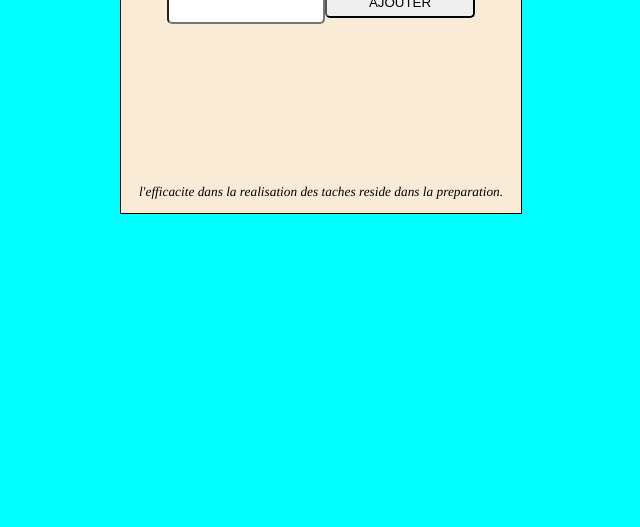
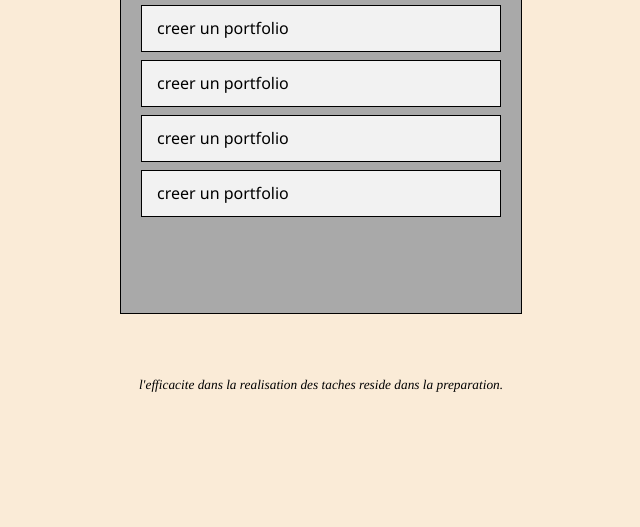
Before and after one commit to JDVes/challenge2-javascript, a plain HTML site: page index.html in a window 1280 px wide. Shown: the part 337-864 px from the top of the page, without its empty margins (319-959 px from the left). Before the commit the page ends 800 px from the top, so only its background shows below. Drawn offline with Linux system fonts and the light colour scheme.

Commit message:
champ d'affichage des taches

```diff
--- a/index.html
+++ b/index.html
@@ -35,13 +35,23 @@
                 </div>
 
                 <div>
-                    <input type="submit" onclick="ajout()" id="btn" name="AJOUTER" value="AJOUTER">
+                    <input type="submit" onclick="newElement()" id="btn" name="AJOUTER" value="AJOUTER">
 
                 </div>
+                <div id="tasks" > </div>
 
 
 
             </div>
+
+            <ul class="tasks" id="tasks"   >
+
+                <li  > creer un portfolio <span><i class="fa-solid fa-circle-xmark"></i></span> </li>
+                <li   >creer un portfolio<span><i class="fa-solid fa-circle-xmark"></i></span> </li>
+                <li   >creer un portfolio </li>
+                <li   >creer un portfolio </li>
+                <li   >creer un portfolio </li>
+            </ul>
 
 
 
--- a/javascript.js
+++ b/javascript.js
@@ -19,3 +19,19 @@ let eltDel = b.removeChild(p1);
 
 //Supprime p2 du DOM
 p2.remove()
+
+
+document.querySelector('#btn').onclick=
+   function() {
+    if(document.querySelector('#newtask01 input').value.length==0) {
+
+        alert('(Please Enter a task')
+       }
+
+       else{
+
+        document.querySelector('#btn').innerHTML+-
+       }
+
+
+   }
--- a/styles.css
+++ b/styles.css
@@ -3,7 +3,7 @@
             padding: 0px;
             font-family: 'Segoe UI', Tahoma, Geneva, Verdana, sans-serif;
             text-align: center;
-            background-color: aqua;
+            background-color: antiquewhite;
         }
 
         .titre {
@@ -16,9 +16,13 @@
             height: 25%;
             border: solid 1px;
             background-color: blueviolet;
+
+
         }
 
-        .tache {}
+        .tache {
+
+        }
 
         .clic01 {
             color: honeydew;
@@ -32,26 +36,26 @@
 
         .newtask {
             border: solid 1px;
-            background-color: antiquewhite;
+           background-color: darkgray;
             position: absolute;
             top: 50%;
             left: 50%;
             transform: translate(-50%, -50%);
             height: auto;
             width: 400px;
-            height: 300px;
+            height: 500px;
         }
 
         #champ {}
 
-        #btn {}
+
 
         footer {
-            font-size: smaller;
+            font-size: x-small;
             font-family: Times;
             font-style: italic;
-            height: 25%;
-            bottom: 30px;
+            height: 30%;
+            bottom: 20px;
         }
 
         .citation {
@@ -69,11 +73,41 @@
 
         #btn {
             width: 150px;
-            height: 30px;
+            height: 45px;
+          background-color: blueviolet;
         }
 
         #saisir {
-            width: 150px;
-            height: 30px;
+            width: 200px;
+            height: 40px;
             text-decoration: none;
         }
+
+        .tasks li {
+
+           list-style: none;
+            border: solid 1px ;
+            height: 45px;
+            line-height: 45px;
+            position: relative;
+            background-color: #f2f2f2;
+            margin-bottom: 8px;
+            padding: 0  15px;
+            right: 20px;
+            text-align: left  ;
+
+
+        }
+
+        .taks1{
+
+
+            border: solid 1px ;
+        }
+
+        .tasks li span{
+
+            position: absolute;
+            right: 50px;
+            color: #fff;
+        }
```
Also changed, not shown: 1 other file.
